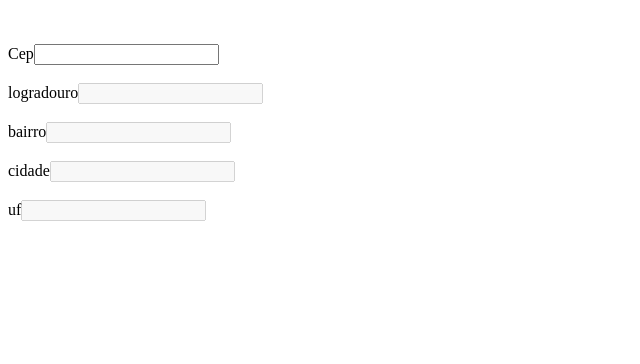
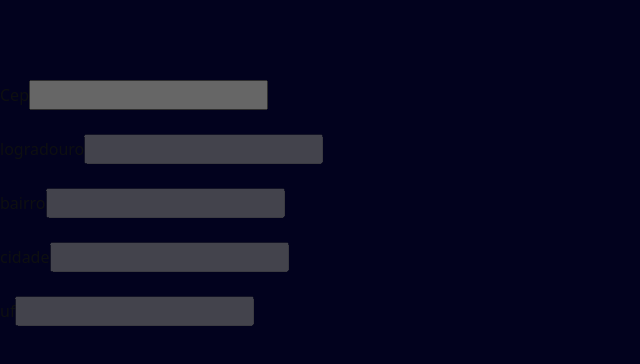
Before and after one commit to majutestoni/consulta-cep-angular, an Angular app: page / in a window 1280 px wide. Shown: the top 364 px of the page, without its empty margins (0-640 px from the left). Built offline with nearby package versions, Linux system fonts and the light colour scheme.

Commit message:
[change] html and css

```diff
--- a/package.json
+++ b/package.json
@@ -19,6 +19,8 @@
     "@angular/platform-browser": "~10.1.5",
     "@angular/platform-browser-dynamic": "~10.1.5",
     "@angular/router": "~10.1.5",
+    "bootstrap": "^5.2.0",
+    "bootstrap-icons": "^1.9.1",
     "rxjs": "~6.6.0",
     "tslib": "^2.0.0",
     "zone.js": "~0.10.2"
--- a/src/app/app.component.html
+++ b/src/app/app.component.html
@@ -1,3 +1,25 @@
+<body class="checkout-page">
+  <div id="fade" class="hide">
+    <div id="loader" class="spinner-border text-info hide" role="status">
+      <span class="visually-hidden">Loading...</span>
+    </div>
+    <div id="message" class="hide">
+      <div class="alert alert-light" role="alert">
+        <h4>Mensagem:</h4>
+        <p>Texto da mensagem...</p>
+        <button id="close-message" type="button" class="btn btn-secondary">
+          Fechar
+        </button>
+      </div>
+    </div>
+  </div>
+
+  <div id="order-form-container" class="container px-md-0">
+    <div id="steps" class="mb-md-3 pb-md-3">
+      <div class="line"></div>
+      <div class="step"></div>
+    </div>
+  </div>
   <form #f="ngForm">
     <br /><br />
     <label for="cep">Cep</label>
@@ -47,3 +69,4 @@
     <label for="uf">uf</label>
     <input type="text" id="uf" name="uf" ngModel #uf="ngModel" disabled />
   </form>
+</body>
--- a/src/app/app.component.scss
+++ b/src/app/app.component.scss
@@ -0,0 +1,48 @@
+:root {
+  --bg-color: #04044c;
+  --secondary-bg-color: #494a7d;
+  --primary-color: #fff;
+  --secondary-color: #25cc88;
+  --text-color: #8789af;
+  --border-color: #20235b;
+}
+
+.checkout-page {
+  background-color: #04044c;
+  color: var(--text-color);
+  width: 100%;
+  height: 100vh;
+}
+
+#fade {
+  position: fixed;
+  top: 0;
+  left: 0;
+  width: 100%;
+  height: 100%;
+  background-color: rgb(0, 0, 0, 0.6);
+  display: flex;
+  align-items: center;
+  justify-content: center;
+  z-index: 10;
+}
+
+#fade .spinner-border{
+width: 60px;
+height: 60px;
+
+}
+
+.hide{
+    display: none;
+}
+
+
+#message{
+    width: 40%;
+}
+
+.alert.alert-light p {
+    border-bottom: 1px solid #333;
+    padding: 1.2em 0;
+}
--- a/src/index.html
+++ b/src/index.html
@@ -1,11 +1,22 @@
-<!doctype html>
+<!DOCTYPE html>
 <html lang="en">
   <head>
-  <meta charset="utf-8">
+    <meta charset="utf-8" />
     <title>Cep</title>
-  <base href="/">
-  <meta name="viewport" content="width=device-width, initial-scale=1">
-  <link rel="icon" type="image/x-icon" href="favicon.ico">
+    <base href="/" />
+    <meta name="viewport" content="width=device-width, initial-scale=1" />
+    <link rel="icon" type="image/x-icon" href="favicon.ico" />
+    <!-- CSS only -->
+    <link
+      href="https://cdn.jsdelivr.net/npm/bootstrap@5.2.0/dist/css/bootstrap.min.css"
+      rel="stylesheet"
+      integrity="sha384-gH2yIJqKdNHPEq0n4Mqa/HGKIhSkIHeL5AyhkYV8i59U5AR6csBvApHHNl/vI1Bx"
+      crossorigin="anonymous"
+    />
+    <link
+      rel="stylesheet"
+      href="https://cdn.jsdelivr.net/npm/bootstrap-icons@1.9.1/font/bootstrap-icons.css"
+    />
   </head>
   <body>
     <app-root></app-root>
```
Also changed, not shown: 1 other file (tests, documents, lock files or other folders). Lines whose indentation alone changed are shown as unchanged.
